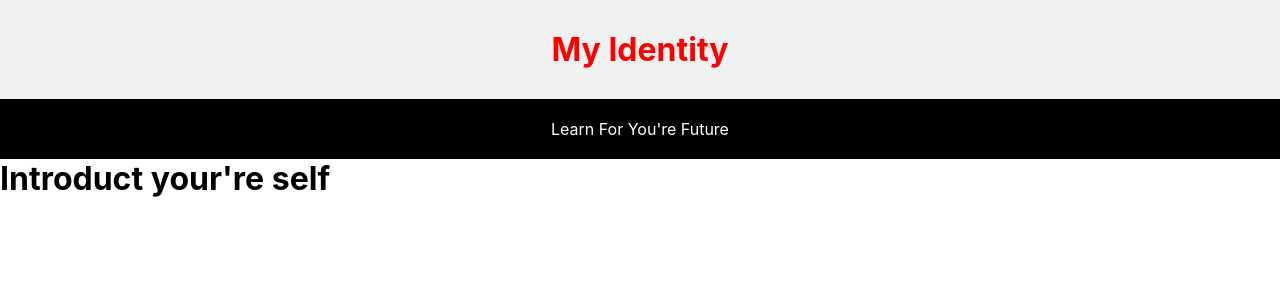
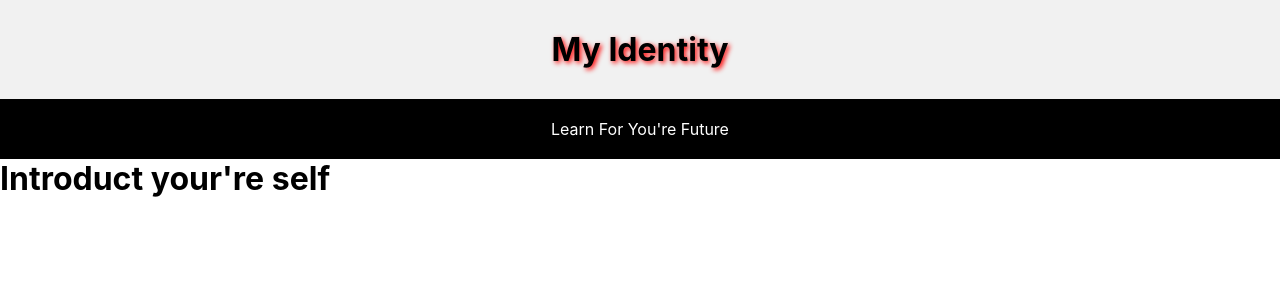
Before and after one commit to NuntapongS/my-portfolio, a React (Create React App) app: page / in a window 1280 px wide. Shown: the top 300 px of the page. Built offline with nearby package versions, Linux system fonts and the light colour scheme.

Commit message:
add text shadow

```diff
--- a/src/App.css
+++ b/src/App.css
@@ -45,6 +45,8 @@
   background-color: #F1F1F1;
   text-align: center;
   padding: 30px;
+  color: black;
+  text-shadow: 2px 2px 5px red;
 }
 
 .content {
```
